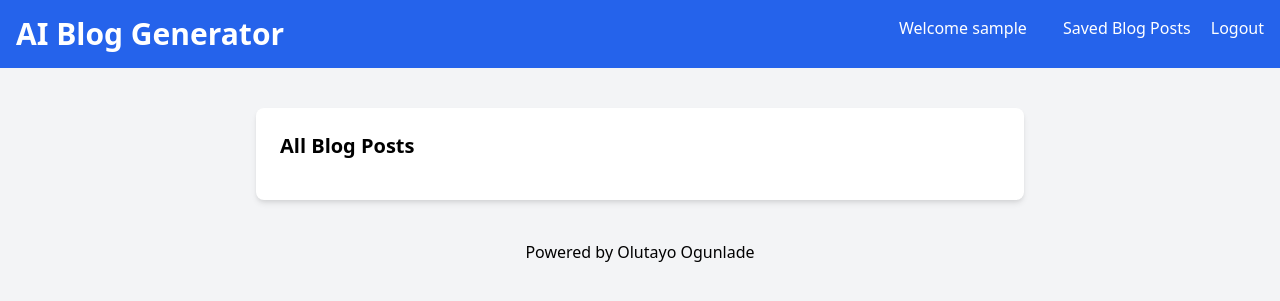
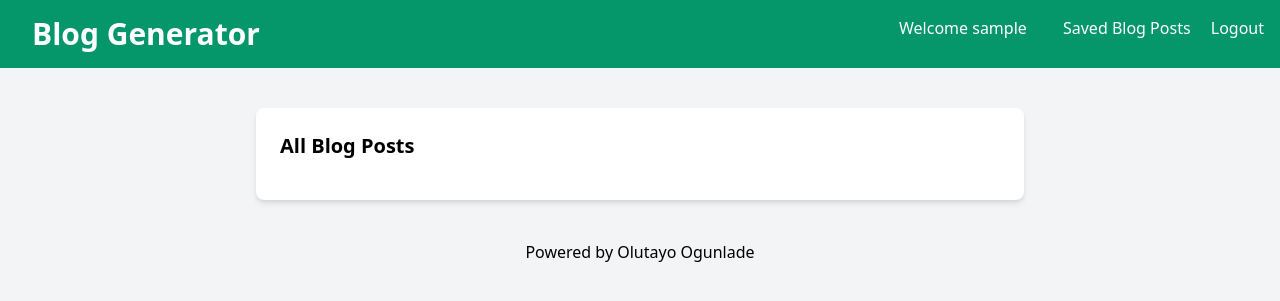
Before and after one commit to Olutayo0910/auto_blogger, a Django app: page /blog-list/ in a window 1280 px wide. Shown: the top 301 px of the page. Run offline with Django 4.2, Linux system fonts and the light colour scheme; the visitor is signed in with stand-in values (Sample User, id 1); data that the repository does not hold is empty.

Commit message:
adjusted the fe

```diff
--- a/auto_blog_app/templates/all-blogs.html
+++ b/auto_blog_app/templates/all-blogs.html
@@ -10,14 +10,14 @@
 <body class="bg-gray-100 font-sans antialiased">
 
     <!-- Navbar -->
-    <nav class="bg-blue-600 p-4 text-white flex justify-between">
+    <nav class="bg-green-600 p-4 text-white flex justify-between">
         <div>
-            <h1 class="text-3xl font-bold">AI Blog Generator</h1>
+            <a href="/"><h1 class="ml-4 text-3xl font-bold">Blog Generator</h1></a>
         </div>
         <div>
             <a href="#" class="text-white hover:underline mx-4">Welcome {{ user.username }}</a>
             <a href="/blog-list" class="text-white hover:underline mx-4">Saved Blog Posts</a>
-            <a href="#" class="text-white hover:underline">Logout</a>
+            <a href="/logout" class="text-white hover:underline">Logout</a>
         </div>
     </nav>
 
--- a/auto_blog_app/templates/blog_details.html
+++ b/auto_blog_app/templates/blog_details.html
@@ -13,7 +13,7 @@
         <div>
             <a href="#" class="text-white hover:underline mx-4">Welcome {{ user.username }}</a>
             <a href="/blog-list" class="text-white hover:underline mx-4">Saved Blog Posts</a>
-            <a href="#" class="text-white hover:underline">Logout</a>
+            <a href="/logout" class="text-white hover:underline">Logout</a>
         </div>
     </nav>
 
```
Also changed, not shown: 1 other file.
